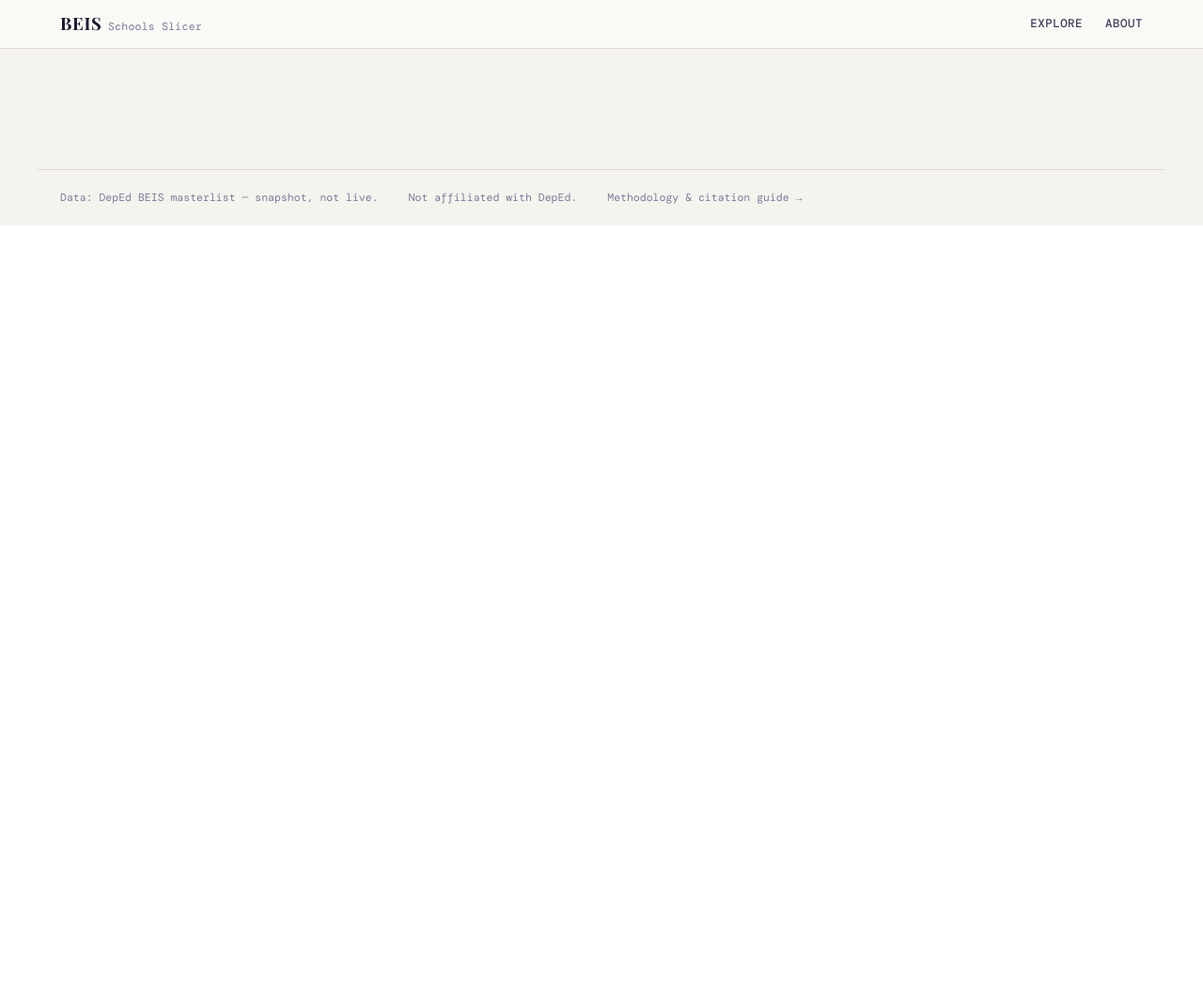
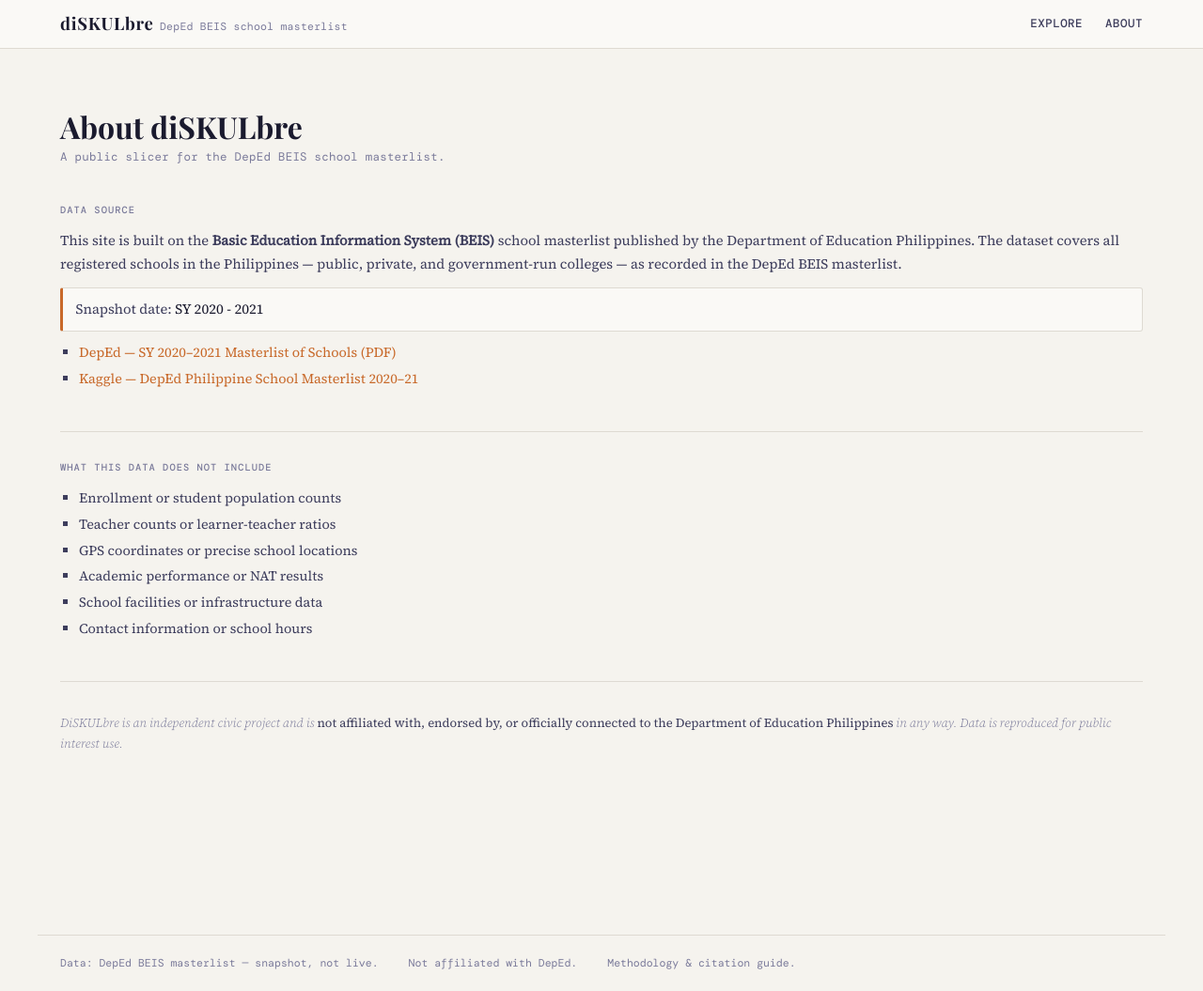
Before and after one commit to ausdotsn50/diSKULbre, a FastAPI app: template templates/about.html in a window 1280 px wide. Shown: the whole page at 94% size. Before the commit the page ends 240 px from the top, so only its background shows below. Run offline with FastAPI, Linux system fonts and the light colour scheme; the template is opened without the code that fills it, so the values that code supplies are empty; parts of the project's set-up code (start-up, migrations or seed data) failed here and were passed over; some libraries are stand-ins or nearby versions.

Commit message:
feat: minimal about page

```diff
--- a/main.py
+++ b/main.py
@@ -29,17 +29,19 @@
     "subclasses": DF["subclass"].dropna().unique().tolist(),
 }
 
-
 def main():
     """Entry point. Starts the Uvicorn development server."""
     uvicorn.run("main:app", host="127.0.0.1", port=8000, reload=True)
 
 
 # Routes
-@app.get("/", response_class=HTMLResponse)
-def index(request: Request) -> Response:
-    return templates.TemplateResponse(request, "base.html")
+@app.get("/")
+async def index():
+    return RedirectResponse(url="/explore")
 
+@app.get("/about", response_class=HTMLResponse)
+def about(request: Request) -> Response:
+    return templates.TemplateResponse(request, "about.html")
 
 @app.get("/explore")
 async def explore(
--- /dev/null
+++ b/static/about.css
@@ -0,0 +1,120 @@
+/* ============================================================
+   about.css — About page styles
+   Depends on: style.css (tokens, reset, nav, strip)
+   Used by: templates/about.html
+   ============================================================ */
+
+.about-page {
+  margin: 0 auto;
+  padding: 2rem 0;
+}
+
+.about-title {
+  font-family: var(--font-display);
+  font-size: 2rem;
+  font-weight: 700;
+  color: var(--ink);
+  margin-bottom: 0.25rem;
+}
+
+.about-tagline {
+  font-family: var(--font-mono);
+  font-size: 0.78rem;
+  color: var(--ink-muted);
+  margin-bottom: 2.5rem;
+  letter-spacing: 0.02em;
+}
+
+.about-section {
+  margin-bottom: 2rem;
+  padding-bottom: 2rem;
+  border-bottom: 1px solid var(--rule);
+}
+
+.about-section:last-child {
+  border-bottom: none;
+}
+
+.about-section h2 {
+  font-family: var(--font-mono);
+  font-size: 0.65rem;
+  font-weight: 500;
+  letter-spacing: 0.1em;
+  text-transform: uppercase;
+  color: var(--ink-muted);
+  margin-bottom: 0.85rem;
+}
+
+.about-section p {
+  font-family: var(--font-body);
+  font-size: 0.92rem;
+  color: var(--ink-mid);
+  line-height: 1.7;
+  margin-bottom: 0.65rem;
+}
+
+.about-section p:last-child {
+  margin-bottom: 0;
+}
+
+.about-section a {
+  color: var(--accent);
+}
+
+.snapshot-date {
+  font-family: var(--font-mono);
+  font-size: 0.82rem;
+  color: var(--ink);
+  background: var(--paper-raised);
+  border: 1px solid var(--rule);
+  border-left: 3px solid var(--accent);
+  border-radius: var(--radius);
+  padding: 0.6rem 0.85rem;
+  margin-top: 0.75rem;
+  display: block;
+}
+
+.snapshot-date strong {
+  color: var(--ink);
+  font-weight: 500;
+}
+
+.about-list {
+  font-family: var(--font-body);
+  font-size: 0.9rem;
+  color: var(--ink-mid);
+  line-height: 1.7;
+  padding-left: 1.25rem;
+  margin-bottom: 0.75rem;
+}
+
+.about-list li {
+  margin-bottom: 0.2rem;
+}
+
+.cite-example {
+  background: var(--ink);
+  border-radius: var(--radius);
+  padding: 0.75rem 1rem;
+  margin: 0.65rem 0;
+  overflow-x: auto;
+}
+
+.cite-example code {
+  font-family: var(--font-mono);
+  font-size: 0.75rem;
+  color: #f5f3ee;
+  white-space: nowrap;
+}
+
+.about-section--disclaimer p {
+  font-size: 0.82rem;
+  color: var(--ink-muted);
+  font-style: italic;
+}
+
+.about-section--disclaimer strong {
+  font-style: normal;
+  color: var(--ink-mid);
+  font-weight: 400;
+}
--- a/static/style.css
+++ b/static/style.css
@@ -254,6 +254,7 @@
    ------------------------------------------------------------ */
 .site-main {
   max-width: var(--max-w);
+  min-height: 100vh;
   margin: 0 auto;
   padding: 2rem 1.5rem;
 }
--- a/templates/about.html
+++ b/templates/about.html
@@ -1 +1,62 @@
 {% extends "base.html" %}
+
+{% block title %} - About{% endblock %}
+
+{% block head_extra %}
+<link rel="stylesheet" href="/static/about.css">
+{% endblock %}
+
+
+{% block content %}
+<div class="about-page">
+
+  <h1 class="about-title">About diSKULbre</h1>
+  <p class="about-tagline">A public slicer for the DepEd BEIS school masterlist.</p>
+
+  <div class="about-section">
+    <h2>Data source</h2>
+    <p>
+      This site is built on the <strong>Basic Education Information System (BEIS)</strong>
+      school masterlist published by the Department of Education Philippines.
+      The dataset covers all registered schools in the Philippines — public, private,
+      and government-run colleges — as recorded in the DepEd BEIS masterlist.
+    </p>
+    <p class="snapshot-date">
+      Snapshot date: <strong>SY 2020 - 2021</strong>
+    </p>
+    <ul class="about-list">
+      <li>
+        <a href="https://www.deped.gov.ph/wp-content/uploads/2021/06/SY-2020-2021-Masterlist-of-Schools-Address-only-1-1.pdf" target="_blank" rel="noopener">
+          DepEd — SY 2020–2021 Masterlist of Schools (PDF)
+        </a>
+      </li>
+      <li>
+        <a href="https://www.kaggle.com/datasets/bwandowando/deped-philippine-school-masterlist-2020-21" target="_blank" rel="noopener">
+          Kaggle — DepEd Philippine School Masterlist 2020–21
+        </a>
+      </li>
+    </ul>
+  </div>
+
+  <div class="about-section">
+    <h2>What this data does not include</h2>
+    <ul class="about-list">
+      <li>Enrollment or student population counts</li>
+      <li>Teacher counts or learner-teacher ratios</li>
+      <li>GPS coordinates or precise school locations</li>
+      <li>Academic performance or NAT results</li>
+      <li>School facilities or infrastructure data</li>
+      <li>Contact information or school hours</li>
+    </ul>
+  </div>
+
+  <div class="about-section about-section--disclaimer">
+  <p>
+    DiSKULbre is an independent civic project and is
+    <strong>not affiliated with, endorsed by, or officially connected
+    to the Department of Education Philippines</strong> in any way.
+    Data is reproduced for public interest use.
+  </p>
+
+</div>
+{% endblock %}
--- a/templates/base.html
+++ b/templates/base.html
@@ -5,7 +5,7 @@
   <meta name="viewport" content="width=device-width, initial-scale=1">
   <meta name="description" content="A public slicer for the DepEd school masterlist.">
 
-  <title>{% block title %}BEIS Schools Slicer{% endblock %}</title>
+  <title>diSKULbre{% block title %} - Home{% endblock %}</title>
 
   <!-- Pico.css — classless semantic defaults -->
   <link
@@ -32,7 +32,7 @@
   <header class="site-nav">
     <div class="nav-inner">
       <a href="/" class="site-wordmark">
-        <span class="wordmark-main">BEIS</span><span class="wordmark-sub">Schools Slicer</span>
+        <span class="wordmark-main">diSKULbre</span><span class="wordmark-sub">DepEd BEIS school masterlist</span>
       </a>
       <nav class="nav-links">
         <a href="/explore">Explore</a>
@@ -53,7 +53,7 @@
     <div class="footer-inner">
       <span>Data: DepEd BEIS masterlist &mdash; snapshot, not live.</span>
       <span>Not affiliated with DepEd.</span>
-      <a href="/about">Methodology &amp; citation guide &rarr;</a>
+      <a href="/about">Methodology &amp; citation guide.</a>
     </div>
   </footer>
 
--- a/templates/explore.html
+++ b/templates/explore.html
@@ -1,6 +1,6 @@
 {% extends "base.html" %}
 
-{% block title %}Explore Schools{% endblock %}
+{% block title %} - Explore{% endblock %}
 
 {% block head_extra %}
 <link rel="stylesheet" href="/static/explore.css">
```
